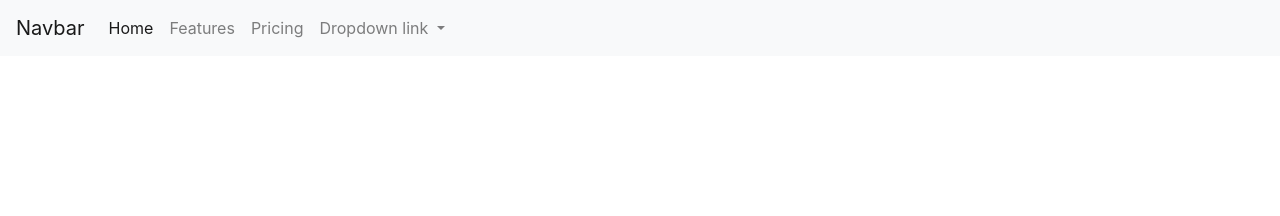
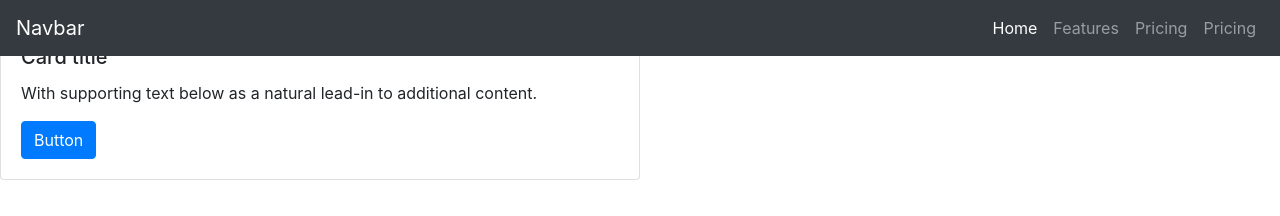
Before and after one commit to mkfuentes/practicaXP, a plain HTML site: page index.html in a window 1280 px wide. Drawn offline with nearby package versions, Linux system fonts and the light colour scheme.

Commit message:
CommitVacio

```diff
--- a/index.html
+++ b/index.html
@@ -10,12 +10,13 @@
 </head>
 <body>
 
-  <nav class="navbar navbar-expand-lg navbar-light bg-light navbar fixed-top ">
+  <nav class="navbar navbar-expand-lg navbar-dark bg-dark navbar fixed-top ">
     <a class="navbar-brand" href="#">Navbar</a>
     <button class="navbar-toggler" type="button" data-toggle="collapse" data-target="#navbarNavDropdown" aria-controls="navbarNavDropdown" aria-expanded="false" aria-label="Toggle navigation">
       <span class="navbar-toggler-icon"></span>
     </button>
-    <div class="collapse navbar-collapse" id="navbarNavDropdown">
+
+    <div class="collapse navbar-collapse d-flex flex-row-reverse bd-highlight" id="navbarNavDropdown">
       <ul class="navbar-nav">
         <li class="nav-item active">
           <a class="nav-link" href="#">Home <span class="sr-only">(current)</span></a>
@@ -26,20 +27,22 @@
         <li class="nav-item">
           <a class="nav-link" href="#">Pricing</a>
         </li>
-        <li class="nav-item dropdown">
-          <a class="nav-link dropdown-toggle" href="#" id="navbarDropdownMenuLink" data-toggle="dropdown" aria-haspopup="true" aria-expanded="false">
-            Dropdown link
-          </a>
-          <div class="dropdown-menu" aria-labelledby="navbarDropdownMenuLink">
-            <a class="dropdown-item" href="#">Action</a>
-            <a class="dropdown-item" href="#">Another action</a>
-            <a class="dropdown-item" href="#">Something else here</a>
-          </div>
+        <li class="nav-item">
+          <a class="nav-link" href="#">Pricing</a>
         </li>
-      </ul>
+        </ul>
     </div>
   </nav>
-
+  <section>
+    <img src="" alt="">
+<div class="card w-50">
+  <div class="card-body">
+    <h5 class="card-title">Card title</h5>
+    <p class="card-text">With supporting text below as a natural lead-in to additional content.</p>
+    <a href="#" class="btn btn-primary">Button</a>
+  </div>
+</div>
+  </section>
 
   <script src="https://stackpath.bootstrapcdn.com/bootstrap/4.4.1/js/bootstrap.min.js" integrity="sha384-wfSDF2E50Y2D1uUdj0O3uMBJnjuUD4Ih7YwaYd1iqfktj0Uod8GCExl3Og8ifwB6" crossorigin="anonymous"></script>
   <script
```
